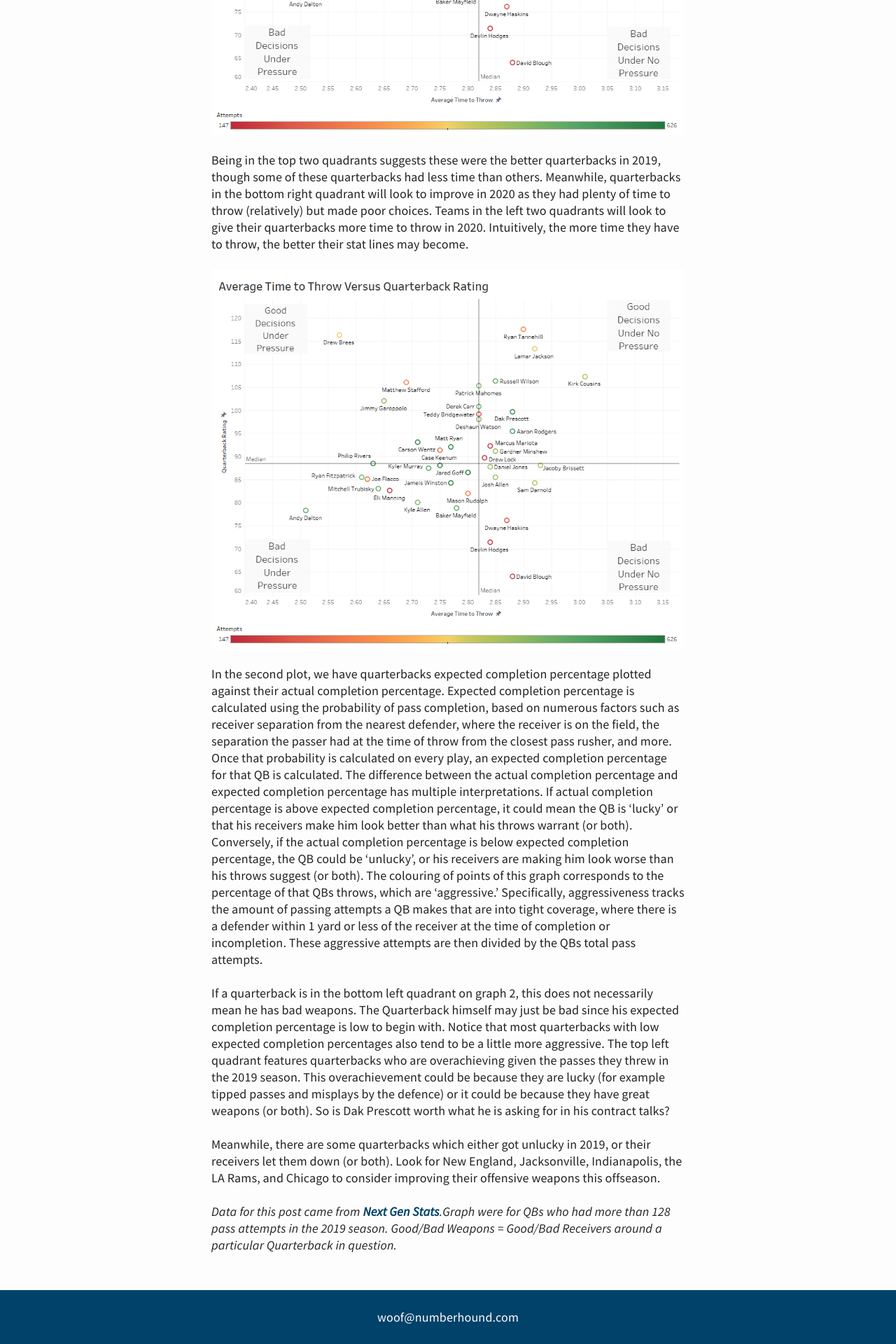
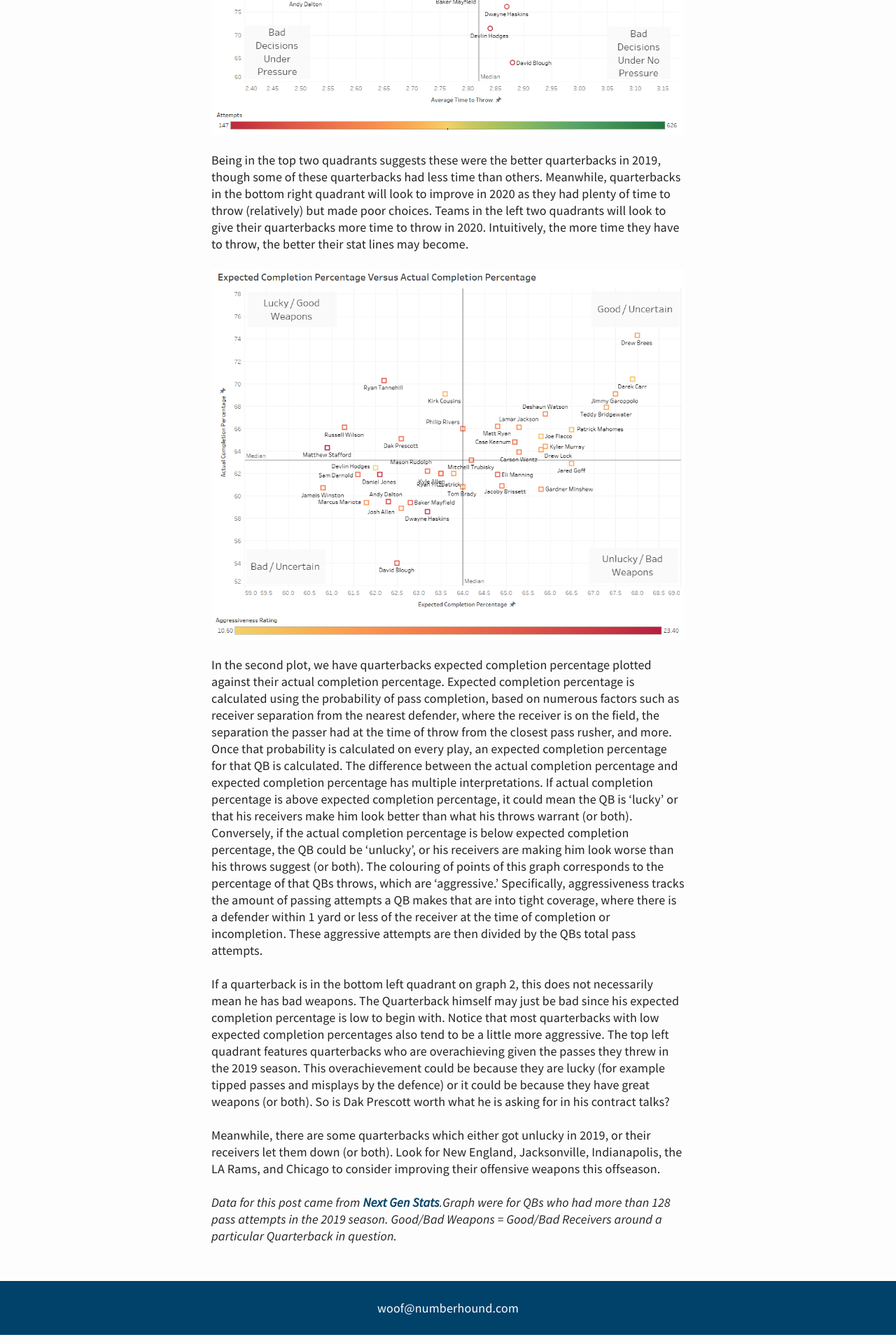
Before and after one commit to NumberHound/web, a Jekyll site: the page built from _posts/2020-03-08-Which-QBs-Need-Help-In-2020.md, in a window 1280 px wide. Shown: the part 1063-2983 px from the top of the page at 70% size. Built offline with Jekyll 4.4.1, drawn with Linux system fonts in a browser that asks for light colours.

Commit message:
Update 2020-03-08-Which-QBs-Need-Help-In-2020.md

```diff
--- a/_posts/2020-03-08-Which-QBs-Need-Help-In-2020.md
+++ b/_posts/2020-03-08-Which-QBs-Need-Help-In-2020.md
@@ -10,7 +10,7 @@ In the first plot below, average time to throw is plotted against [Quarterback R
 
 Being in the top two quadrants suggests these were the better quarterbacks in 2019, though some of these quarterbacks had less time than others. Meanwhile, quarterbacks in the bottom right quadrant will look to improve in 2020 as they had plenty of time to throw (relatively) but made poor choices. Teams in the left two quadrants will look to give their quarterbacks more time to throw in 2020. Intuitively, the more time they have to throw, the better their stat lines may become.
 
-![XCOMPvsCOMP](/img/QBHelp/TTvsQBR.PNG "XCOMPvsCOMP")
+![XCOMPvsCOMP](/img/QBHelp/XCOMPvsCOMP.PNG "XCOMPvsCOMP")
 
 In the second plot, we have quarterbacks expected completion percentage plotted against their actual completion percentage. Expected completion percentage is calculated using the probability of pass completion, based on numerous factors such as receiver separation from the nearest defender, where the receiver is on the field, the separation the passer had at the time of throw from the closest pass rusher, and more. Once that probability is calculated on every play, an expected completion percentage for that QB is calculated. The difference between the actual completion percentage and expected completion percentage has multiple interpretations. If actual completion percentage is above expected completion percentage, it could mean the QB is 'lucky' or that his receivers make him look better than what his throws warrant (or both). Conversely, if the actual completion percentage is below expected completion percentage, the QB could be 'unlucky', or his receivers are making him look worse than his throws suggest (or both). The colouring of points of this graph corresponds to the percentage of that QBs throws, which are 'aggressive.' Specifically, aggressiveness tracks the amount of passing attempts a QB makes that are into tight coverage, where there is a defender within 1 yard or less of the receiver at the time of completion or incompletion. These aggressive attempts are then divided by the QBs total pass attempts.
 
```
